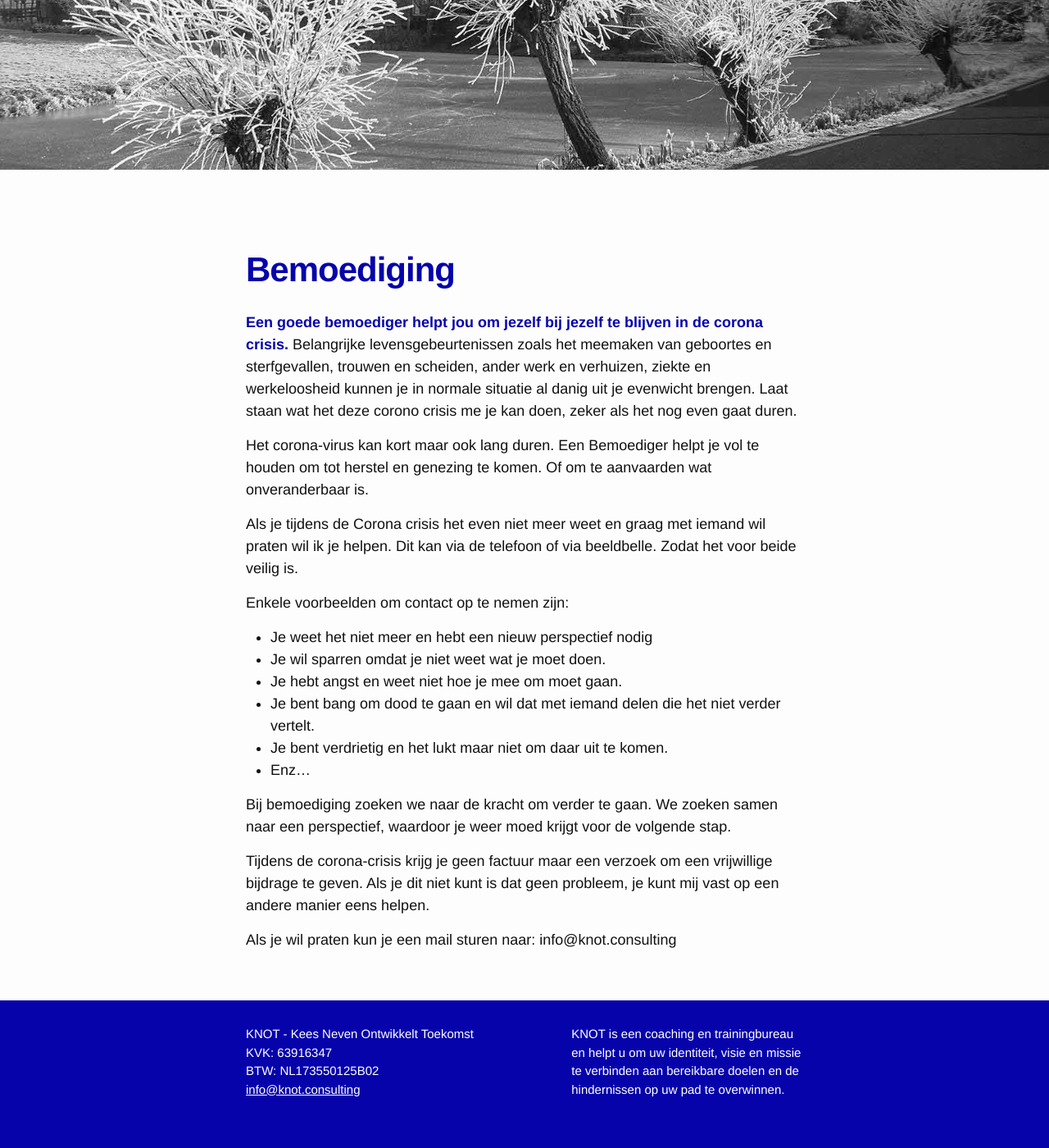
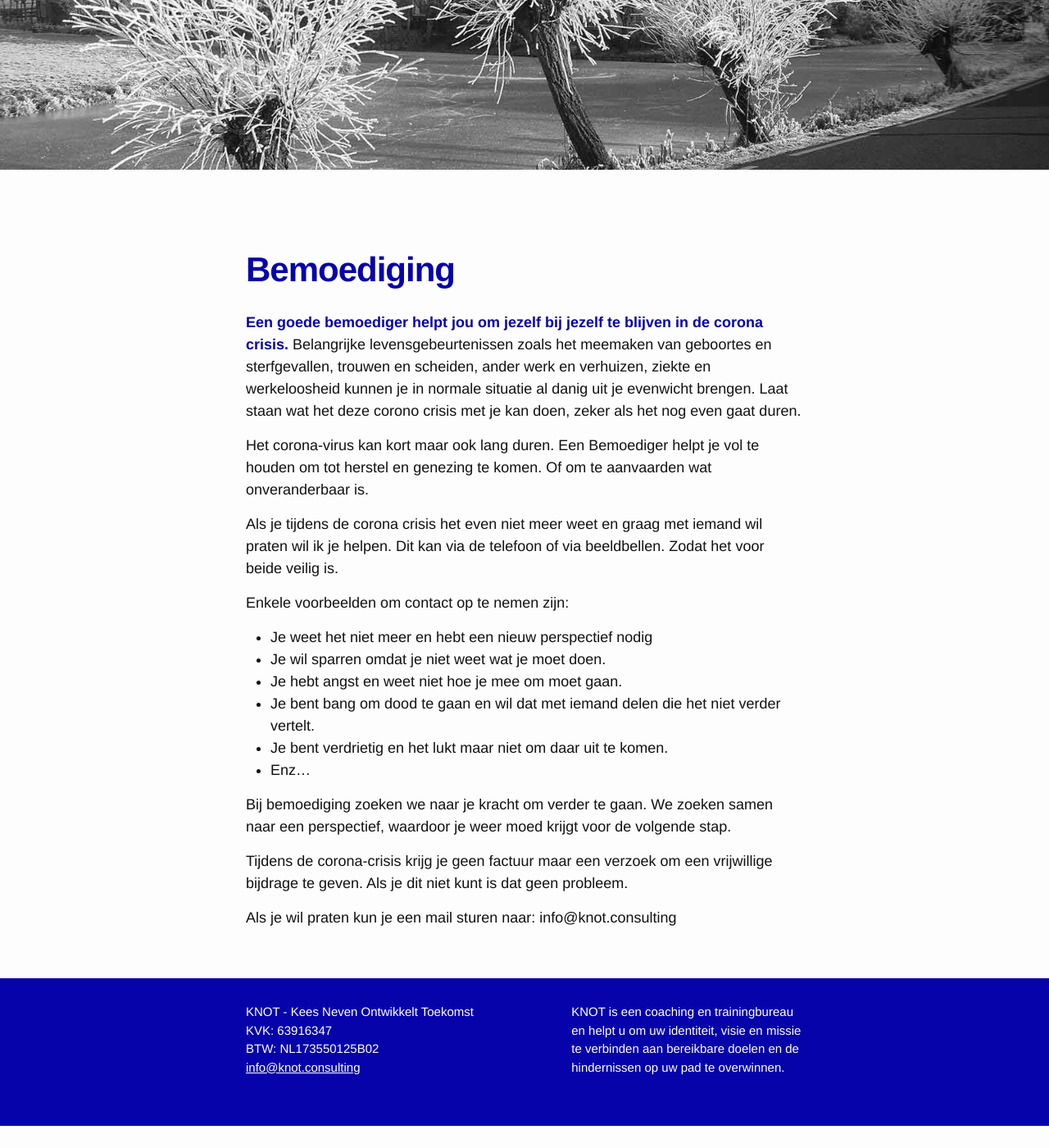
Before and after one commit to keesneven/keesneven.github.io, a Jekyll site: the page built from d_consulting.md, in a window 1280 px wide and 1400 px high, scrolled down 293 px. Shown: the whole window at 82% size. Built offline with Jekyll 4.4.1, drawn with Linux system fonts in a browser that asks for light colours; nearby versions of some CDN libraries; after the commit the page ends 1666 px from its top, so only the background shows below that.

Commit message:
Update d_consulting.md

```diff
--- a/d_consulting.md
+++ b/d_consulting.md
@@ -6,11 +6,11 @@ img-path: /assets/img/bg5.jpg
 ---
 
 **Een goede bemoediger helpt jou om jezelf bij jezelf te blijven in de corona crisis.**
-Belangrijke levensgebeurtenissen zoals het meemaken van geboortes en sterfgevallen, trouwen en scheiden, ander werk en verhuizen, ziekte en werkeloosheid kunnen je in normale situatie al danig uit je evenwicht brengen. Laat staan wat het deze corono crisis me je kan doen, zeker als het nog even gaat duren.
+Belangrijke levensgebeurtenissen zoals het meemaken van geboortes en sterfgevallen, trouwen en scheiden, ander werk en verhuizen, ziekte en werkeloosheid kunnen je in normale situatie al danig uit je evenwicht brengen. Laat staan wat het deze corono crisis met je kan doen, zeker als het nog even gaat duren.
 
 Het corona-virus kan kort maar ook lang duren. Een Bemoediger helpt je vol te houden om tot herstel en genezing te komen. Of om te aanvaarden wat onveranderbaar is.
 
-Als je tijdens de Corona crisis het even niet meer weet en graag met iemand wil praten wil ik je helpen. Dit kan via de telefoon of via beeldbelle. Zodat het voor beide veilig is.
+Als je tijdens de corona crisis het even niet meer weet en graag met iemand wil praten wil ik je helpen. Dit kan via de telefoon of via beeldbellen. Zodat het voor beide veilig is.
 
 Enkele voorbeelden om contact op te nemen zijn:
 - Je weet het niet meer en hebt een nieuw perspectief nodig
@@ -20,8 +20,8 @@ Enkele voorbeelden om contact op te nemen zijn:
 - Je bent verdrietig en het lukt maar niet om daar uit te komen.
 - Enz...
 
-Bij bemoediging zoeken we naar de kracht om verder te gaan. We zoeken samen naar een perspectief, waardoor je weer moed krijgt voor de volgende stap.
+Bij bemoediging zoeken we naar je kracht om verder te gaan. We zoeken samen naar een perspectief, waardoor je weer moed krijgt voor de volgende stap.
 
-Tijdens de corona-crisis krijg je geen factuur maar een verzoek om een vrijwillige bijdrage te geven. Als je dit niet kunt is dat geen probleem, je kunt mij vast op een andere manier eens helpen.
+Tijdens de corona-crisis krijg je geen factuur maar een verzoek om een vrijwillige bijdrage te geven. Als je dit niet kunt is dat geen probleem.
 
 Als je wil praten kun je een mail sturen naar: info@knot.consulting
```
